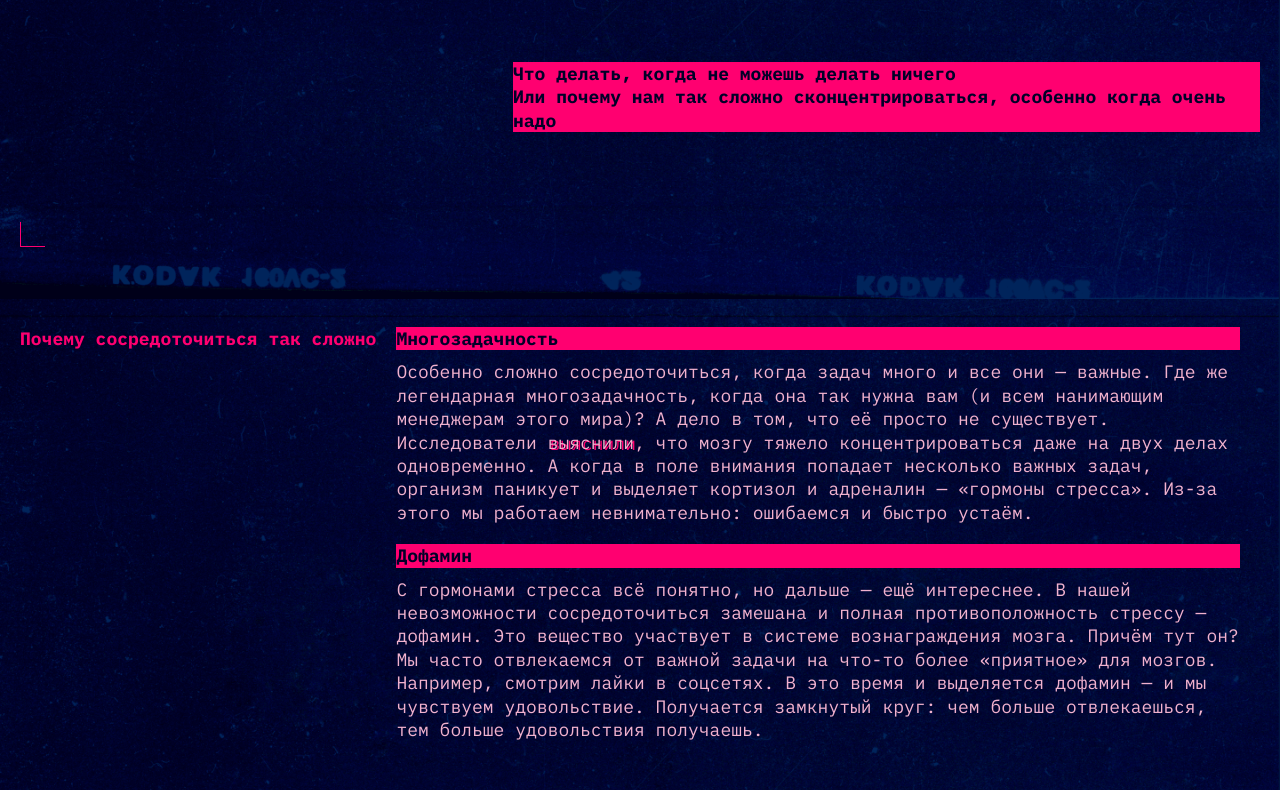
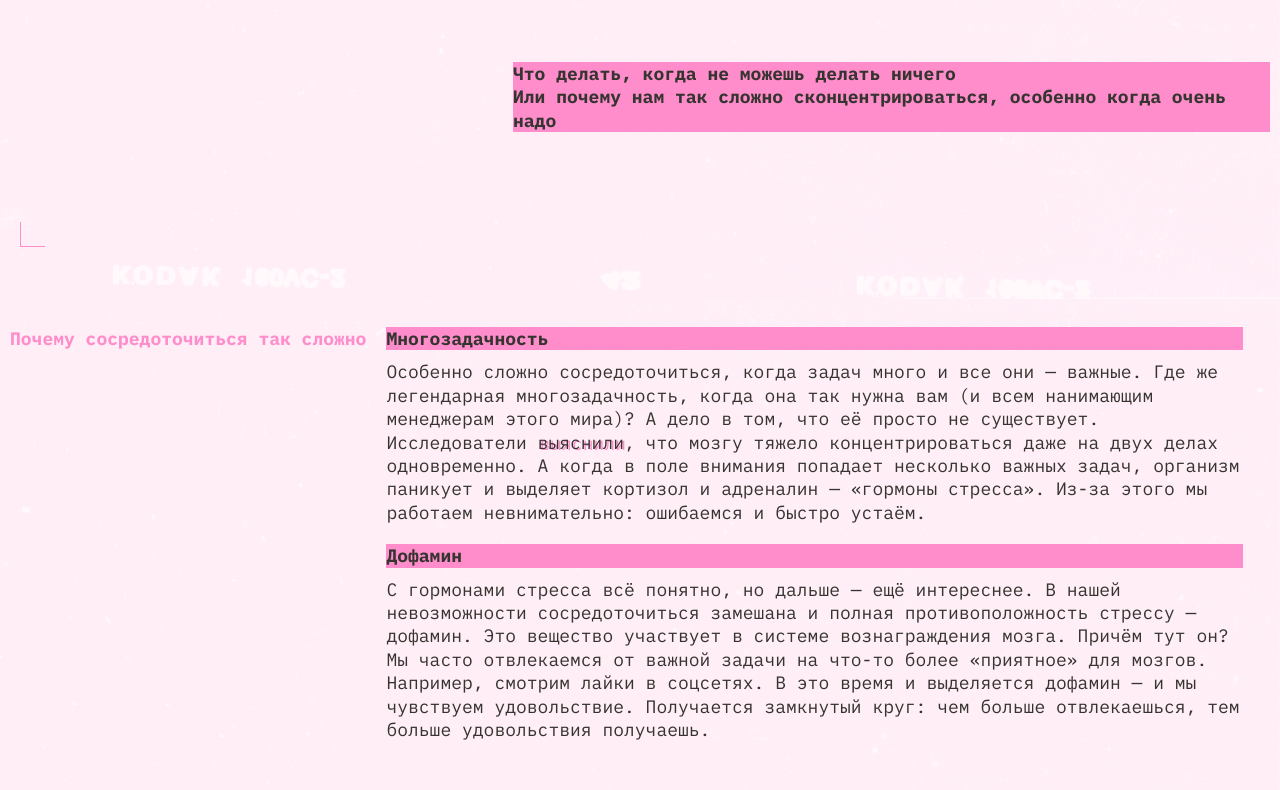
Before and after one commit to nonncal/slozhno-sosredotochitsya-fd, a website: page index.html in a window 1280 px wide. Shown: the part 501-1291 px from the top of the page. Drawn offline with Linux system fonts and the light colour scheme.

Commit message:
feat: добавлена светлая тема

```diff
--- a/styles/dark.css
+++ b/styles/dark.css
@@ -9,6 +9,12 @@
     Так стили написанные ниже будут иметь больший вес,
     чем стили в медиазапросе предпочтений пользователя
   */
+  --background-image: url("../images/cover-image-dark.png");
+  --accent-color: #ff0070;
+  --title-color: #db00ff;
+  --side-offset: 10px;
+  --decor-color: #000028;
+  --card-text-color: #F1B2CE;
 }
 
 .theme-dark .page {
--- a/styles/light.css
+++ b/styles/light.css
@@ -9,8 +9,52 @@
     Так стили написанные ниже будут иметь больший вес,
     чем стили в медиазапросе предпочтений пользователя
   */
+  --background-image: url("../images/cover-image-light.png");
+  --accent-color:#FF8DCB;
+  --title-color: #FFC2E6;
+  --side-offset: 10px;
+  --decor-color: #353430;
+  --card-text-color: #353430;
+}
+
+@media (prefers-color-scheme: light) {
+
+  :root {
+    --background-image: url("../images/cover-image-light.png");
+    --accent-color:#FF8DCB;
+    --title-color: #FFC2E6;
+    --side-offset: 10px;
+    --decor-color: #353430;
+    --card-text-color: #353430;
+  }
 }
 
 .theme-light .page {
   /* Вам также нужно будет написать ряд подобных селекторов */
+
+  .header__inscription {
+    display: none;
+  }
+
+  .header__theme-menu-button {
+    color: var(--decor-color);
+  }
+
+  .header__theme-menu-button:hover {
+    outline: 1px solid #32312D66;
+  }
+
+  .decorations::before {
+    border-inline-start: 1px solid var(--decor-color);
+    border-block-end: 1px solid var(--decor-color);
+  }
+
+  .decorations::after {
+    border-inline-end: 1px solid var(--decor-color);
+    border-block-start: 1px solid var(--decor-color);
+  }
+
+  .card__title {
+    color: var(--card-text-color);
+  }
 }
--- a/styles/style.css
+++ b/styles/style.css
@@ -75,6 +75,10 @@
   text-transform: lowercase;
 }
 
+.header__theme-menu-button_active {
+  pointer-events: none
+}
+
 .header__theme-menu-button:hover {
   outline: 1px solid #ff007066;
 }
@@ -107,7 +111,7 @@
 
 .title-decor {
   background-color: var(--accent-color);
-  color: #000028;
+  color: var(--decor-color);
   font-weight: 700;
   font-size: 18px;
   line-height: 23.4px;
@@ -150,7 +154,7 @@
   font-weight: 400;
   font-size: 18px;
   line-height: 23.4px;
-  color:#F1B2CE;
+  color: var(--card-text-color);
 }
 
 .card__description {
--- a/styles/variables.css
+++ b/styles/variables.css
@@ -8,4 +8,6 @@
   --accent-color: #ff0070;
   --title-color: #db00ff;
   --side-offset: 10px;
+  --decor-color: #000028;
+  --card-text-color: #F1B2CE;
 }
```
